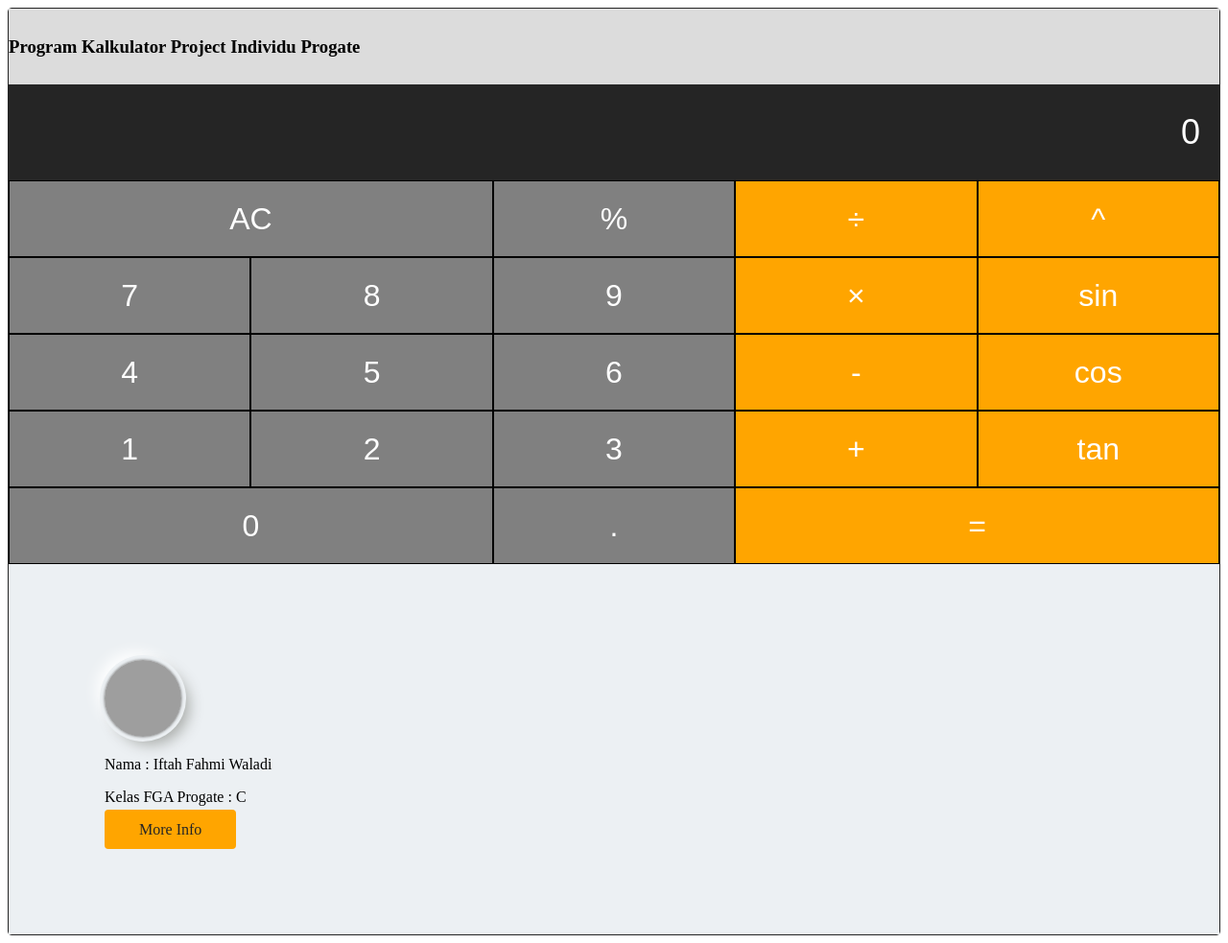
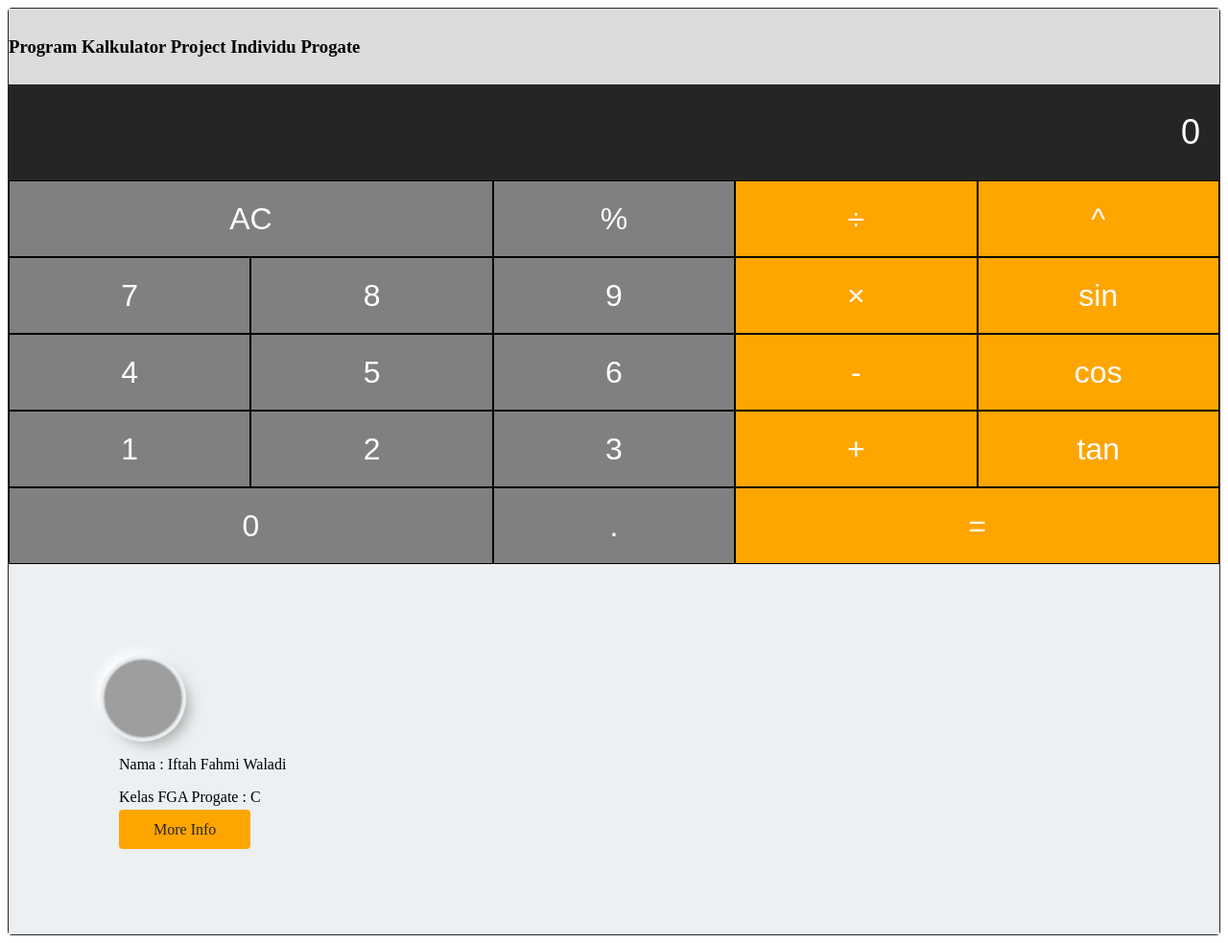
Before and after one commit to iftahfahmiwaladi/project-individuFGA, a plain HTML site: page index.html in a window 1280 px wide. Shown: the whole page at 96% size. Drawn offline with Linux system fonts and the light colour scheme; grey boxes are pictures that could not be loaded.

Commit message:
Update stylesheet.css

```diff
--- a/stylesheet.css
+++ b/stylesheet.css
@@ -78,3 +78,6 @@ button:hover{
     background-color: orange;
     border-radius: 4px;
 }
+.contact-person{
+    padding-left: 15px;
+}
```
